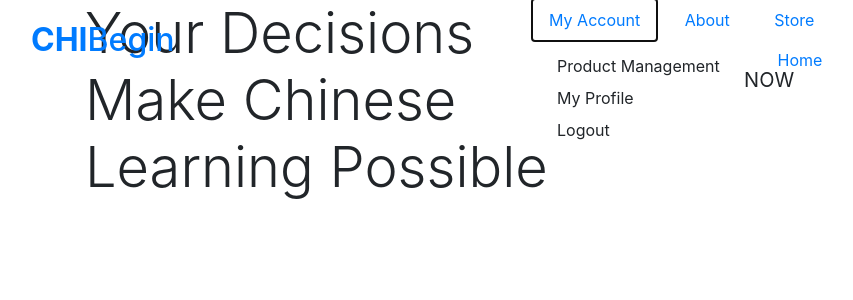
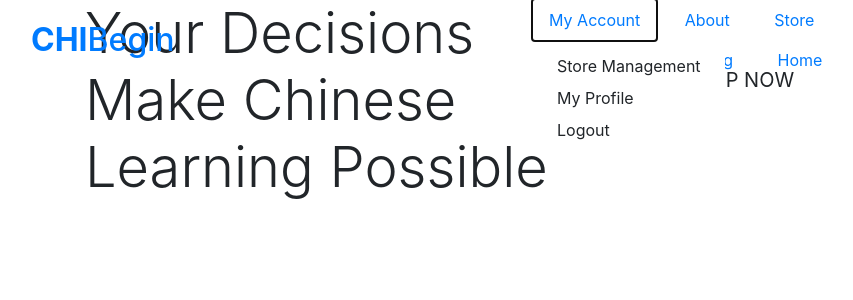
Before and after one commit to kongteckmee/chinese_to_begin, a Django app: page / in a window 1280 px wide, after a click on "My Account". Shown: the top 300 px of the page, without its empty margins (0-853 px from the left). Run offline with Django 3.2, Linux system fonts and the light colour scheme; a user stored in the database is signed in; some libraries are stand-ins or nearby versions.

Commit message:
Changed product management to store management

```diff
--- a/templates/base.html
+++ b/templates/base.html
@@ -53,7 +53,7 @@
                             <div class="dropdown-menu border-0" aria-labelledby="user-options">
                                 {% if request.user.is_authenticated %}
                                     {% if request.user.is_superuser %}
-                                        <a href="" class="dropdown-item">Product Management</a>
+                                        <a href="" class="dropdown-item">Store Management</a>
                                     {% endif %}
                                     <a href="" class="dropdown-item">My Profile</a>
                                     <a href="{% url 'account_logout' %}" class="dropdown-item">Logout</a>
```
